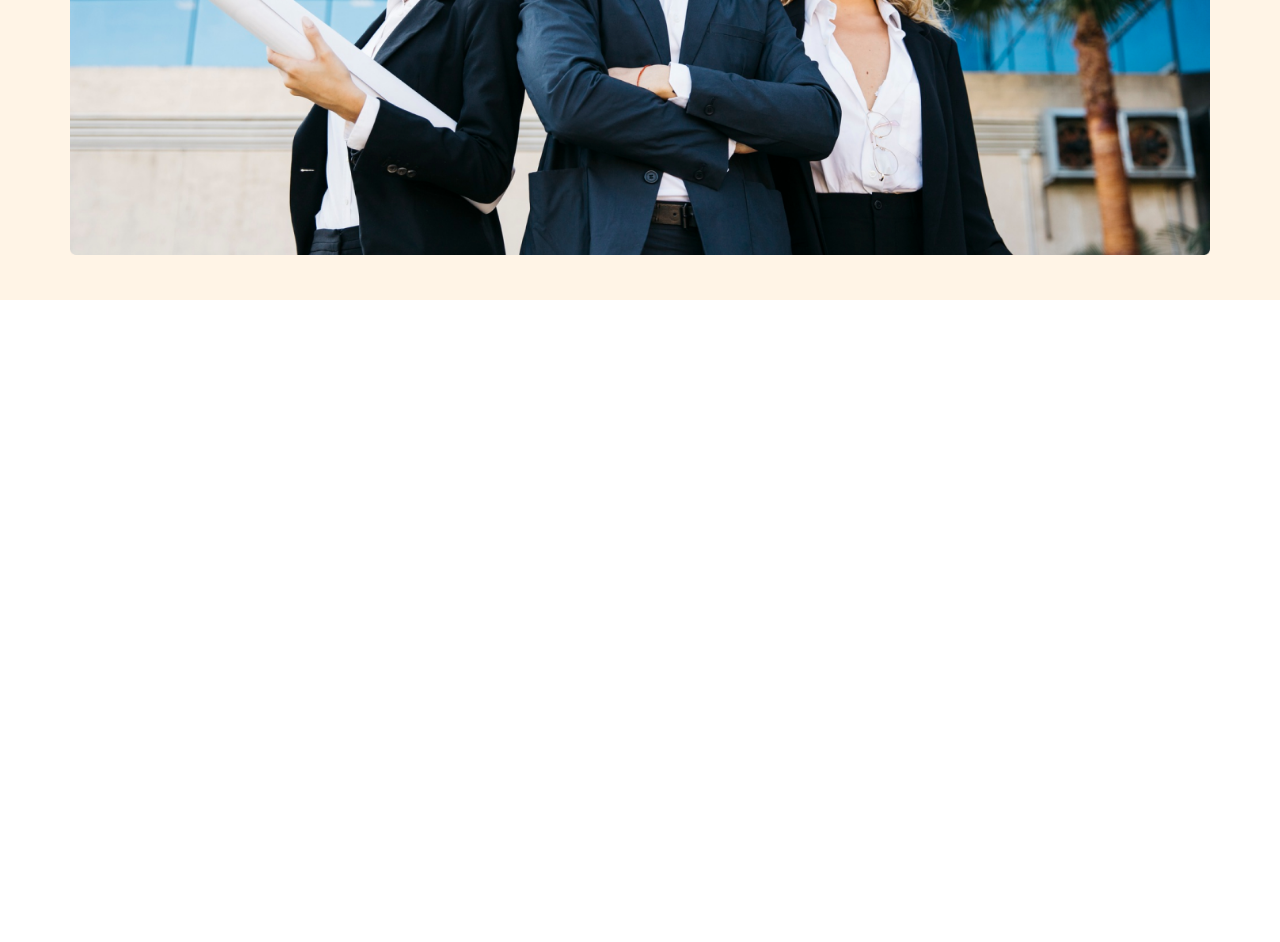
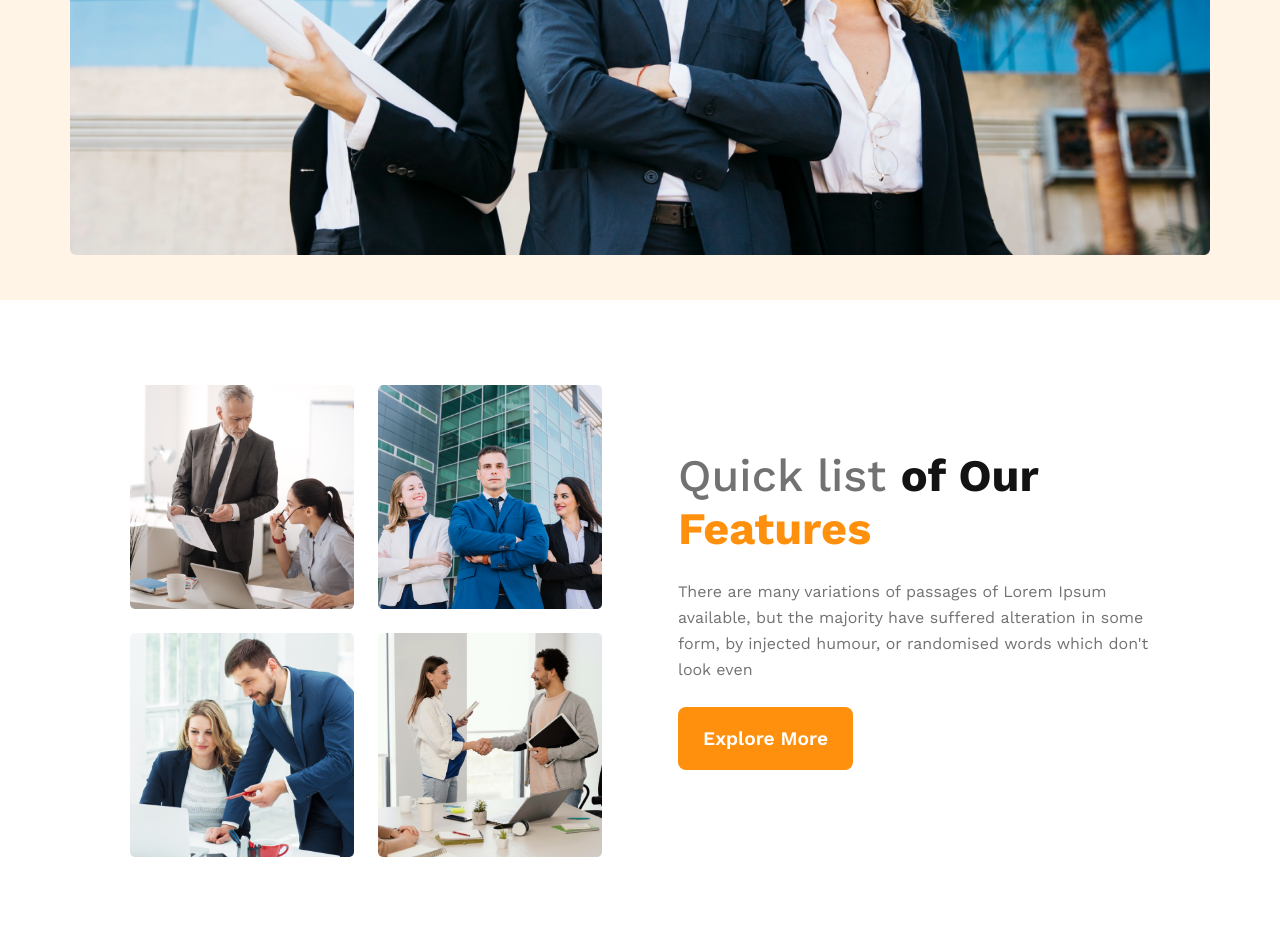
Before and after one commit to MamunKhan71/g3-architech, a plain HTML site: page index.html in a window 1280 px wide. Shown: the part 931-1873 px from the top of the page. Before the commit the page ends 1231 px from the top, so only its background shows below. Drawn offline with nearby package versions, Linux system fonts and the light colour scheme.

Commit message:
Added team details section

```diff
--- a/index.html
+++ b/index.html
@@ -9,6 +9,7 @@
 </head>
 
 <body>
+    <!-- Header start  -->
     <header>
         <div class="container">
             <nav class="nav">
@@ -25,7 +26,8 @@
             <div class="header-details">
                 <div class="header-info">
                     <h1>Brand New<br>Group of Architects</h1>
-                <p>There are many variations of passages of Lorem Ipsum available, but the majority have suffered alteration
+                    <p>There are many variations of passages of Lorem Ipsum available, but the majority have suffered
+                        alteration
                         in some form, by injected humour, or randomised words which don't look even</p>
                     <button class="btn-primary">Explore More</button>
                 </div>
@@ -35,8 +37,25 @@
             </div>
         </div>
     </header>
+    <!-- header end  -->
     <main>
-
+        <section class="team-info">
+            <div class="container">
+                <div class="team-details">
+                    <div class="team-image">
+                        <img src="./images/team1.png" alt="">
+                        <img src="./images/team2.png" alt="">
+                        <img src="./images/team3.png" alt="">
+                        <img src="./images/team4.png" alt="">
+                    </div>
+                    <div class="team-features">
+                        <h1 class="title">Quick list <strong>of Our</strong> <span>Features</span></h1>
+                        <p>There are many variations of passages of Lorem Ipsum available, but the majority have suffered alteration in some form, by injected humour, or randomised words which don't look even</p>
+                        <button class="btn-primary">Explore More</button>
+                    </div>
+                </div>
+            </div>
+        </section>
     </main>
     <footer>
 
--- a/styles/style.css
+++ b/styles/style.css
@@ -96,6 +96,51 @@ header {
     width: 100%;
 }
 
+/* main start  */
+.team-details {
+    padding: 85px 60px 85px 60px;
+    display: flex;
+    align-items: center;
+    gap: 76px;
+}
+
+.team-details div {
+    width: 50%;
+}
+
+.team-image {
+    display: grid;
+    gap: 24px;
+    grid-template-columns: repeat(2, 1fr);
+    grid-template-rows: repeat(2, 1fr);
+}
+
+.team-image img {
+    width: 100%;
+}
+
+.team-features .title {
+    color: var(--Dark-03, #727272);
+    font-size: 2.8125rem;
+    font-weight: 500;
+}
+
+.team-features .title strong {
+    color: #131313;
+    font-weight: 700;
+}
+
+.team-features .title span {
+    color: #FF900E;
+    font-weight: 700;
+}
+
+.team-features * {
+    margin-bottom: 24px;
+}
+
+
+
 /* Responsive Header  */
 
 @media screen and (max-width:576px) {
@@ -110,12 +155,29 @@ header {
     .header-nav ul {
         margin-top: 10px;
     }
+
     .header-info {
         margin-top: 50px;
         padding: 20px;
     }
-    .header-img{
+
+    .header-img {
         padding: 20px;
     }
 
+    /* main  */
+    .team-details {
+        padding: 25px 10px 25px 10px;
+        flex-direction: column;
+        gap: 30px;
+        padding: 20px;
+
+    }
+    .team-details div {
+        width: 100%;
+    }
+    .team-features{
+        text-align: center;
+    }
+
 }
```
Lines whose indentation alone changed are shown as unchanged.
